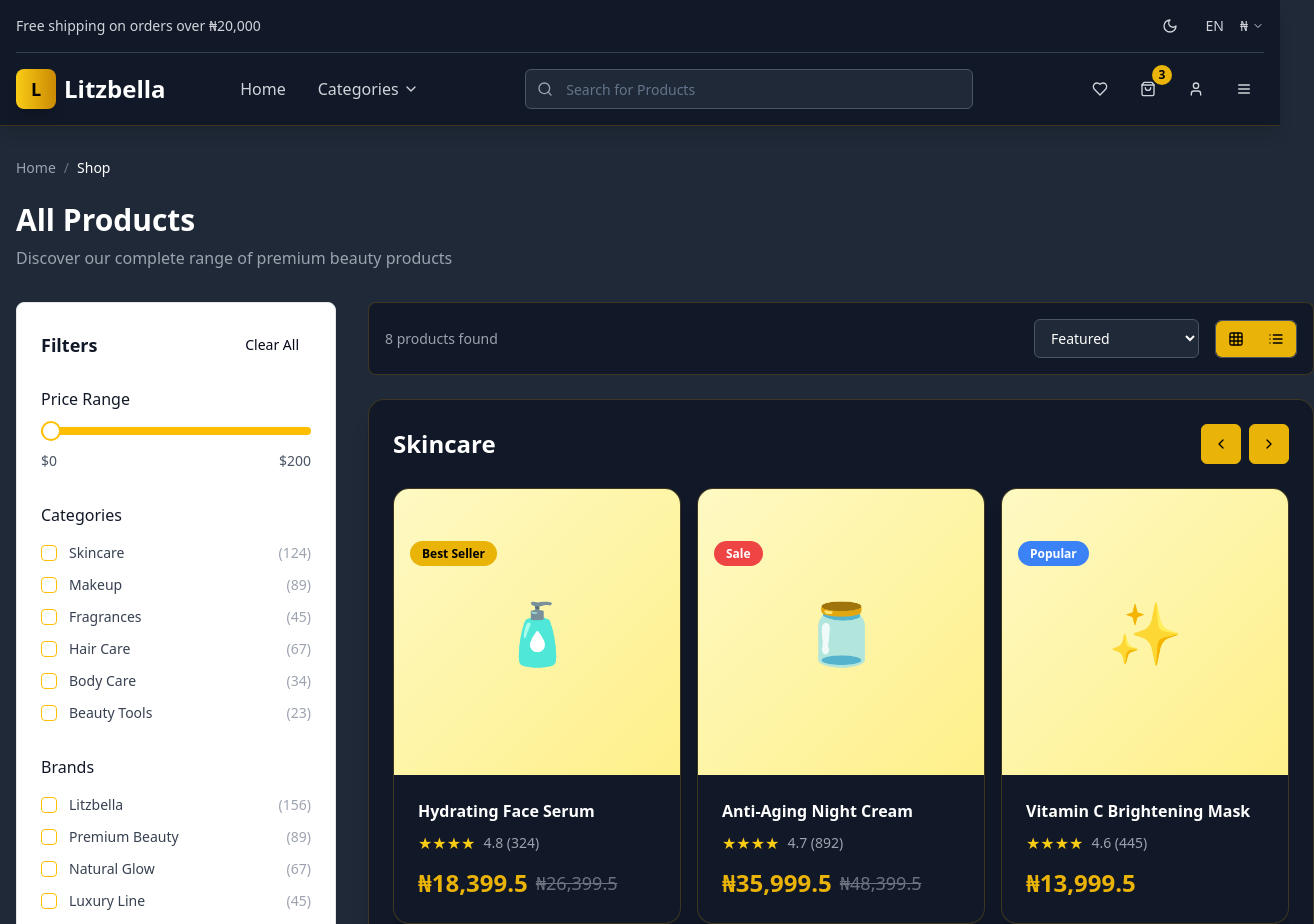
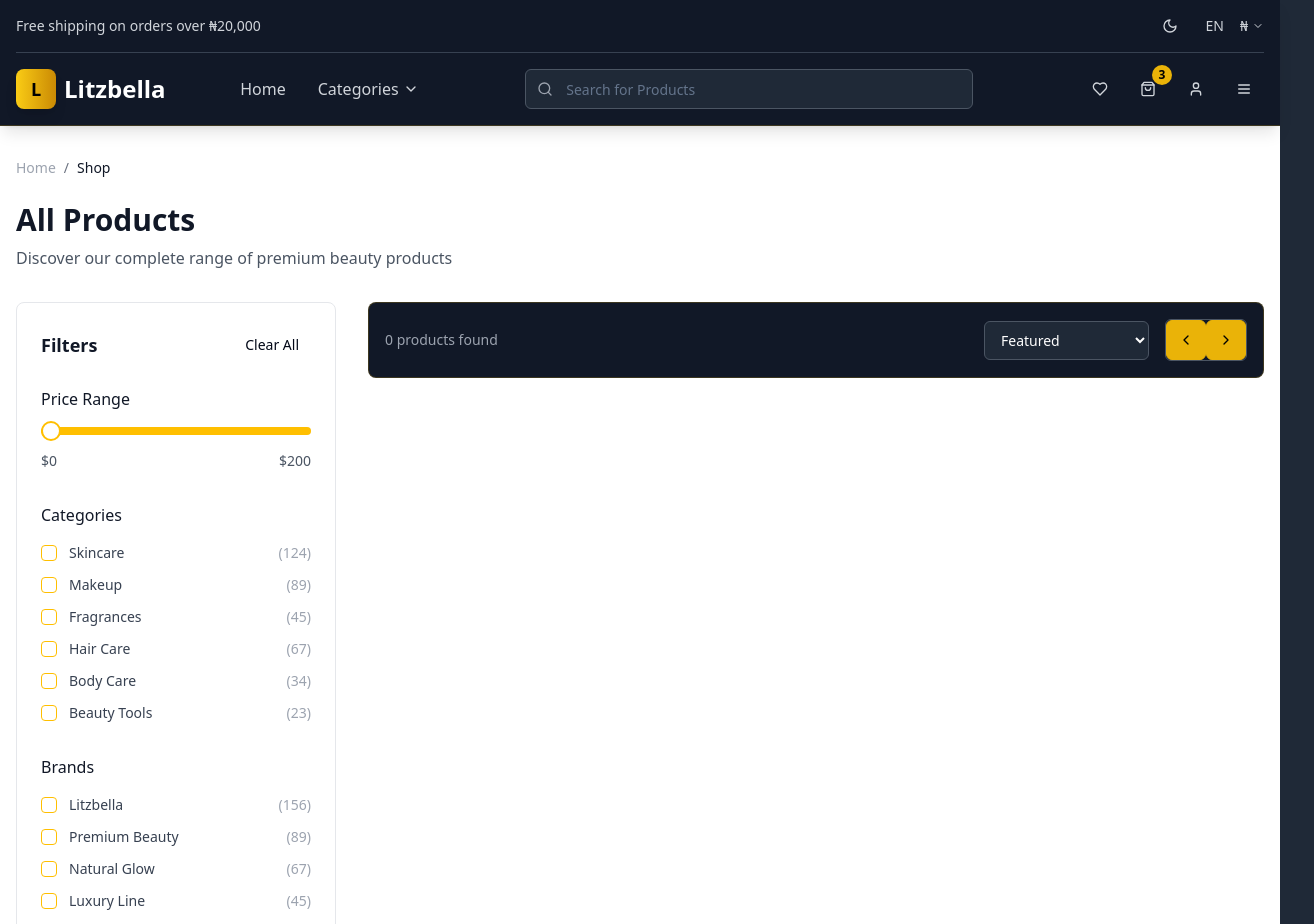
Before and after one commit to codegodpro/litzbella-beauty-boutique-build, a React (Vite) app: page /shop in a window 1280 px wide. Shown: the top 924 px of the page, 1314 px wide, since content can reach past the window. Built offline with nearby package versions, Linux system fonts and the light colour scheme.

Commit message:
Update Shop.tsx

```diff
--- a/src/pages/Shop.tsx
+++ b/src/pages/Shop.tsx
@@ -1,171 +1,24 @@
 
 import { useState } from "react";
 import { Header } from "@/components/Header";
-import { ProductCard } from "@/components/ProductCard";
 import { FilterSidebar } from "@/components/FilterSidebar";
 import { Button } from "@/components/ui/button";
-import { Grid, List, Filter, ChevronLeft, ChevronRight } from "lucide-react";
+import { ChevronLeft, ChevronRight, Filter } from "lucide-react";
+import { ProductCard } from "@/components/ProductCard";
 
 const Shop = () => {
-  const [viewMode, setViewMode] = useState<'grid' | 'list'>('grid');
+  // Example state. Replace with your own state/data logic.
   const [showFilters, setShowFilters] = useState(false);
-  const [sortBy, setSortBy] = useState('featured');
+  const [sortBy, setSortBy] = useState("featured");
+  const [productsByCategory, setProductsByCategory] = useState({});
+  const products = []; // Fill with your products array
 
-  const productsByCategory = {
-    skincare: [
-      {
-        id: 1,
-        name: "Hydrating Face Serum",
-        price: 18399.50,
-        originalPrice: 26399.50,
-        image: "🧴",
-        badge: "Best Seller",
-        rating: 4.8,
-        reviews: 324,
-        category: "skincare"
-      },
-      {
-        id: 3,
-        name: "Anti-Aging Night Cream",
-        price: 35999.50,
-        originalPrice: 48399.50,
-        image: "🫙",
-        badge: "Sale",
-        rating: 4.7,
-        reviews: 892,
-        category: "skincare"
-      },
-      {
-        id: 4,
-        name: "Vitamin C Brightening Mask",
-        price: 13999.50,
-        originalPrice: null,
-        image: "✨",
-        badge: "Popular",
-        rating: 4.6,
-        reviews: 445,
-        category: "skincare"
-      }
-    ],
-    makeup: [
-      {
-        id: 2,
-        name: "Matte Lipstick Set",
-        price: 11999.50,
-        originalPrice: null,
-        image: "💄",
-        badge: "New",
-        rating: 4.9,
-        reviews: 156,
-        category: "makeup"
-      },
-      {
-        id: 5,
-        name: "Long-Wear Foundation",
-        price: 21199.50,
-        originalPrice: 27999.50,
-        image: "🫗",
-        badge: "Sale",
-        rating: 4.8,
-        reviews: 267,
-        category: "makeup"
-      },
-      {
-        id: 6,
-        name: "Eyeshadow Palette",
-        price: 15999.50,
-        originalPrice: null,
-        image: "🎨",
-        badge: "Trending",
-        rating: 4.9,
-        reviews: 623,
-        category: "makeup"
-      }
-    ],
-    fragrances: [
-      {
-        id: 7,
-        name: "Luxury Perfume",
-        price: 35999.50,
-        originalPrice: null,
-        image: "🌸",
-        badge: "Premium",
-        rating: 4.7,
-        reviews: 234,
-        category: "fragrance"
-      }
-    ],
-    haircare: [
-      {
-        id: 8,
-        name: "Hair Growth Serum",
-        price: 27199.50,
-        originalPrice: 35999.50,
-        image: "✨",
-        badge: "Sale",
-        rating: 4.5,
-        reviews: 445,
-        category: "haircare"
-      }
-    ]
-  };
-
-  const ScrollableCategory = ({ title, products, categoryKey }: { title: string, products: any[], categoryKey: string }) => {
-    const scrollLeft = () => {
-      const container = document.getElementById(`scroll-${categoryKey}`);
-      if (container) {
-        container.scrollBy({ left: -300, behavior: 'smooth' });
-      }
-    };
-
-    const scrollRight = () => {
-      const container = document.getElementById(`scroll-${categoryKey}`);
-      if (container) {
-        container.scrollBy({ left: 300, behavior: 'smooth' });
-      }
-    };
-
-    return (
-      <div className="bg-gray-900 rounded-2xl p-6 shadow-xl border border-yellow-500/20 hover-lift">
-        <div className="flex items-center justify-between mb-6">
-          <h3 className="text-2xl font-bold text-white">{title}</h3>
-          <div className="flex gap-2">
-            <Button
-              onClick={scrollLeft}
-              variant="outline"
-              size="icon"
-              className="bg-yellow-500 text-black hover:bg-yellow-400 border-yellow-500 hover-lift"
-            >
-              <ChevronLeft className="w-4 h-4" />
-            </Button>
-            <Button
-              onClick={scrollRight}
-              variant="outline"
-              size="icon"
-              className="bg-yellow-500 text-black hover:bg-yellow-400 border-yellow-500 hover-lift"
-            >
-              <ChevronRight className="w-4 h-4" />
-            </Button>
-          </div>
-        </div>
-
-        <div
-          id={`scroll-${categoryKey}`}
-          className="flex gap-4 overflow-x-auto scrollbar-hide scroll-smooth"
-          style={{ scrollbarWidth: 'none', msOverflowStyle: 'none' }}
-        >
-          {products.map((product) => (
-            <div key={product.id} className="flex-shrink-0 w-72">
-              <ProductCard product={product} viewMode="grid" />
-            </div>
-          ))}
-        </div>
-      </div>
-    );
-  };
+  // Dummy scroll functions for horizontal product lists
+  const scrollLeft = () => {};
+  const scrollRight = () => {};
 
   return (
-    <div className="min-h-screen bg-gray-800">
+    <div className="min-h-screen bg-white">
       <Header />
 
       <main className="container mx-auto px-4 py-8">
@@ -173,13 +26,13 @@ const Shop = () => {
         <nav className="mb-6 text-sm">
           <a href="/" className="text-gray-400 hover:text-yellow-500">Home</a>
           <span className="mx-2 text-gray-500">/</span>
-          <span className="text-white">Shop</span>
+          <span className="text-gray-900">Shop</span>
         </nav>
 
         {/* Page Header */}
         <div className="mb-8">
-          <h1 className="text-3xl font-bold text-white mb-2">All Products</h1>
-          <p className="text-gray-400">Discover our complete range of premium beauty products</p>
+          <h1 className="text-3xl font-bold text-gray-900 mb-2">All Products</h1>
+          <p className="text-gray-600">Discover our complete range of premium beauty products</p>
         </div>
 
         <div className="flex gap-8">
@@ -222,46 +75,30 @@ const Shop = () => {
 
                 <div className="flex border border-gray-600 rounded-md">
                   <Button
-                    variant={viewMode === 'grid' ? 'default' : 'ghost'}
-                    size="sm"
-                    onClick={() => setViewMode('grid')}
-                    className="rounded-r-none bg-yellow-500 text-black hover:bg-yellow-400"
+                    onClick={scrollLeft}
+                    variant="outline"
+                    size="icon"
+                    className="bg-yellow-500 text-black hover:bg-yellow-400 border-yellow-500 hover-lift"
                   >
-                    <Grid className="w-4 h-4" />
+                    <ChevronLeft className="w-4 h-4" />
                   </Button>
                   <Button
-                    variant={viewMode === 'list' ? 'default' : 'ghost'}
-                    size="sm"
-                    onClick={() => setViewMode('list')}
-                    className="rounded-l-none bg-yellow-500 text-black hover:bg-yellow-400"
+                    onClick={scrollRight}
+                    variant="outline"
+                    size="icon"
+                    className="bg-yellow-500 text-black hover:bg-yellow-400 border-yellow-500 hover-lift"
                   >
-                    <List className="w-4 h-4" />
+                    <ChevronRight className="w-4 h-4" />
                   </Button>
                 </div>
               </div>
             </div>
 
-            {/* Categories with Horizontal Scrolling */}
-            <div className="space-y-8">
-              {Object.entries(productsByCategory).map(([categoryKey, products]) => (
-                <ScrollableCategory
-                  key={categoryKey}
-                  title={categoryKey.charAt(0).toUpperCase() + categoryKey.slice(1)}
-                  products={products}
-                  categoryKey={categoryKey}
-                />
+            {/* Example Product Grid/Slider */}
+            <div className="grid grid-cols-2 md:grid-cols-3 lg:grid-cols-4 gap-6">
+              {products.map((product) => (
+                <ProductCard key={product.id} product={product} viewMode="grid" />
               ))}
-            </div>
-
-            {/* Pagination */}
-            <div className="flex justify-center mt-12">
-              <div className="flex items-center gap-2">
-                <Button variant="outline" size="sm" className="bg-gray-900 text-white border-gray-600 hover:bg-gray-800">Previous</Button>
-                <Button size="sm" className="bg-yellow-500 text-black hover:bg-yellow-400">1</Button>
-                <Button variant="outline" size="sm" className="bg-gray-900 text-white border-gray-600 hover:bg-gray-800">2</Button>
-                <Button variant="outline" size="sm" className="bg-gray-900 text-white border-gray-600 hover:bg-gray-800">3</Button>
-                <Button variant="outline" size="sm" className="bg-gray-900 text-white border-gray-600 hover:bg-gray-800">Next</Button>
-              </div>
             </div>
           </div>
         </div>
```
